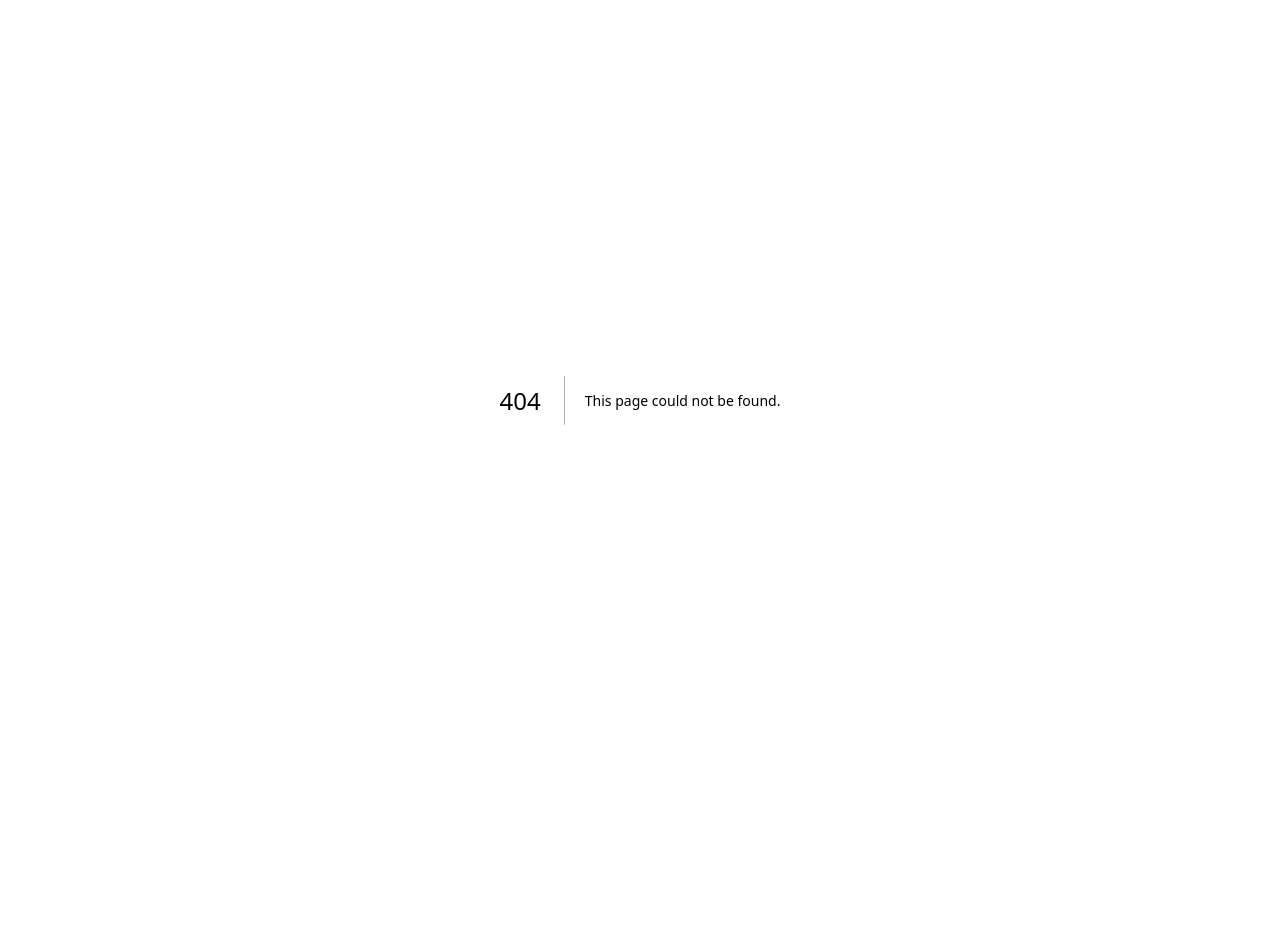
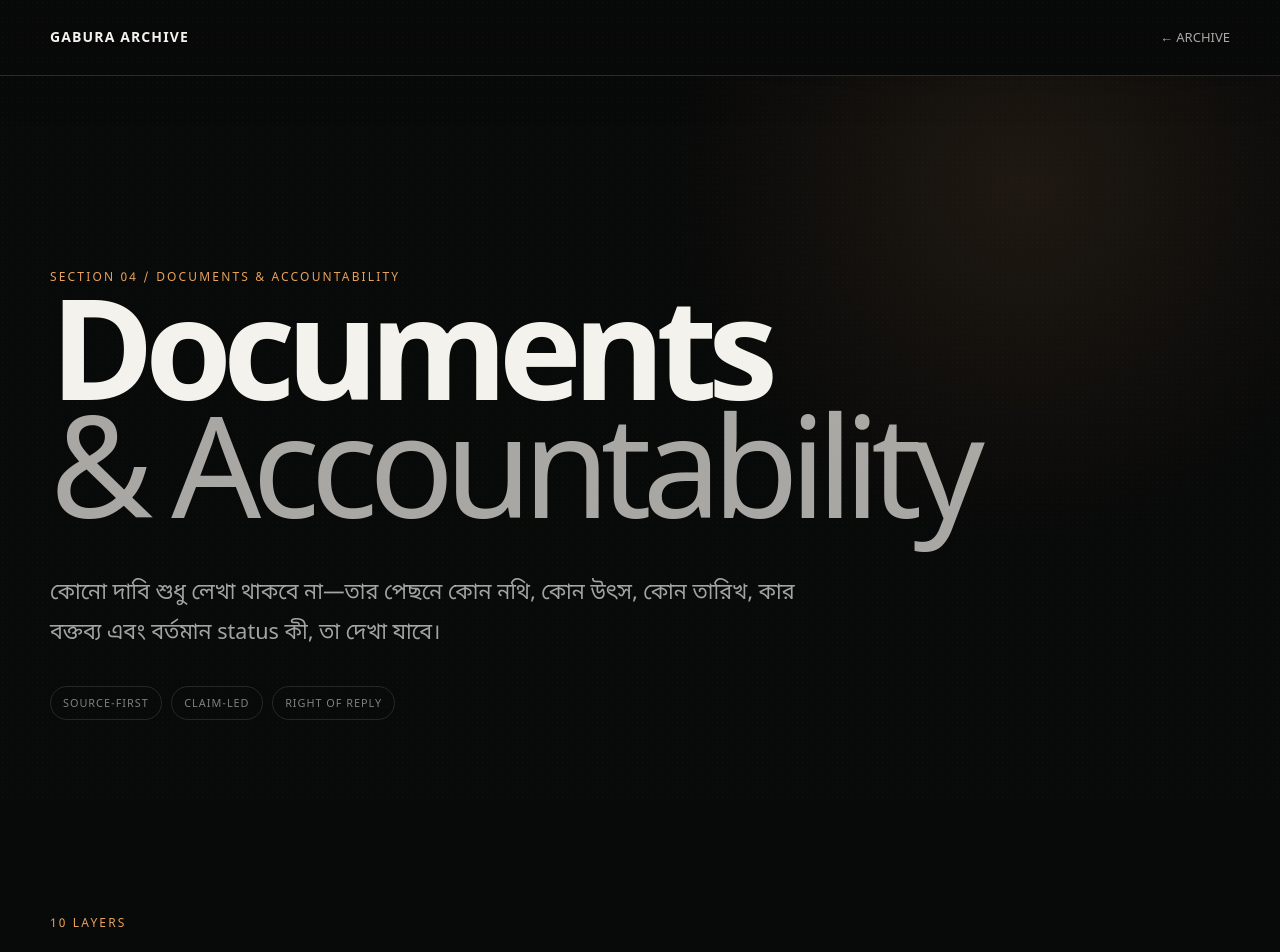
Before and after one commit to triyad2009/Gabura_Union, a Next.js app: page /documents in a window 1280 px wide. Before the commit this address had no page. Shown: the top 952 px of the page. Before the commit the page ends 800 px from the top, so only its background shows below. Built offline with nearby package versions, Linux system fonts and the light colour scheme.

Commit message:
feat(documents): start section 04 documents and accountability

```diff
--- /dev/null
+++ b/app/documents/page.tsx
@@ -0,0 +1,22 @@
+import Link from "next/link";
+
+const layers=[
+["archive","Document Archive","নথি আর্কাইভ","A searchable home for PDFs, scans, notices, maps, photographs and other primary material."],
+["government-records","Government Records","সরকারি নথি","Union, Upazila, BWDB, BBS and other public records with date and issuing authority."],
+["court-records","Court Records","আদালতের নথি","Case numbers, orders, judgments and procedural status—never allegations presented as verdicts."],
+["tender-archive","Tender Archive","টেন্ডার আর্কাইভ","Tender, package, award, contractor, BOQ and contract-management trail."],
+["project-records","Project Records","প্রকল্প নথি","Project proposal, cost, location, progress, inspection, payment and completion evidence."],
+["election-archive","Election Archive","নির্বাচন আর্কাইভ","Candidates, results, notices, turnout and source-linked election history."],
+["investigation","Investigation","অনুসন্ধান","Evidence-led investigations with claim/source/response/status separation."],
+["complaints","Complaints","অভিযোগ","A structured record of complaints, their sources, responses and status."],
+["right-of-reply","Right of Reply","জবাবের অধিকার","A dedicated space for people or institutions to respond to published claims."],
+["source-database","Source Database","উৎস ডেটাবেস","The backbone connecting every claim to a source, date, document and confidence level."]
+];
+
+export default function DocumentsPage(){return <main>
+<header className="nav"><div className="wrap history-nav"><Link className="brand" href="/">GABURA ARCHIVE</Link><Link className="navlink" href="/">← ARCHIVE</Link></div></header>
+<section className="layer-hero"><div className="wrap"><div className="eyebrow">SECTION 04 / DOCUMENTS & ACCOUNTABILITY</div><h1>Documents<br/><em>& Accountability</em></h1><p>কোনো দাবি শুধু লেখা থাকবে না—তার পেছনে কোন নথি, কোন উৎস, কোন তারিখ, কার বক্তব্য এবং বর্তমান status কী, তা দেখা যাবে।</p><div className="layer-meta"><span>Source-first</span><span>Claim-led</span><span>Right of reply</span></div></div></section>
+<section className="layer-content"><div className="wrap"><div className="section-intro"><div><div className="eyebrow">10 LAYERS</div><h2>The evidence centre</h2></div><p>এই section-টি archive-এর accountability engine। সরকারি procurement system, court records এবং Right to Information framework-এর মতো primary systems থেকে পাওয়া material এখানে source-linked হবে।</p></div><div className="climate-grid">{layers.map(([slug,title,bn,desc],i)=><Link key={slug} href={"/documents/"+slug} className="climate-card"><span>04.{String(i+1).padStart(2,"0")}</span><h3>{title}</h3><b>{bn}</b><p>{desc}</p><i>Explore →</i></Link>)}</div></div></section>
+<section className="layer-facts"><div className="wrap facts-grid"><div><div className="eyebrow">Archive rules</div><h2>Evidence before accusation.</h2></div><div className="fact-list"><div><span>01</span>Claim ≠ fact. Every allegation must carry source, date, response and status.</div><div><span>02</span>Court record ≠ conviction. A case, charge, order and judgment are separate states.</div><div><span>03</span>Tender ≠ corruption. Procurement records will be described without assuming wrongdoing.</div><div><span>04</span>Silence ≠ admission. The archive will record whether a right of reply was requested, received or unavailable.</div></div></div></section>
+<section className="layer-queue"><div className="wrap"><div className="eyebrow">Core schema</div><h2>Claim → Source → Response → Status</h2><div className="queue-grid"><div><b>01</b>Claim / allegation</div><div><b>02</b>Primary or independent source</div><div><b>03</b>Date + location</div><div><b>04</b>Person/institution named</div><div><b>05</b>Right-of-reply status</div><div><b>06</b>Court / administrative status</div></div></div></section>
+</main>}
```
